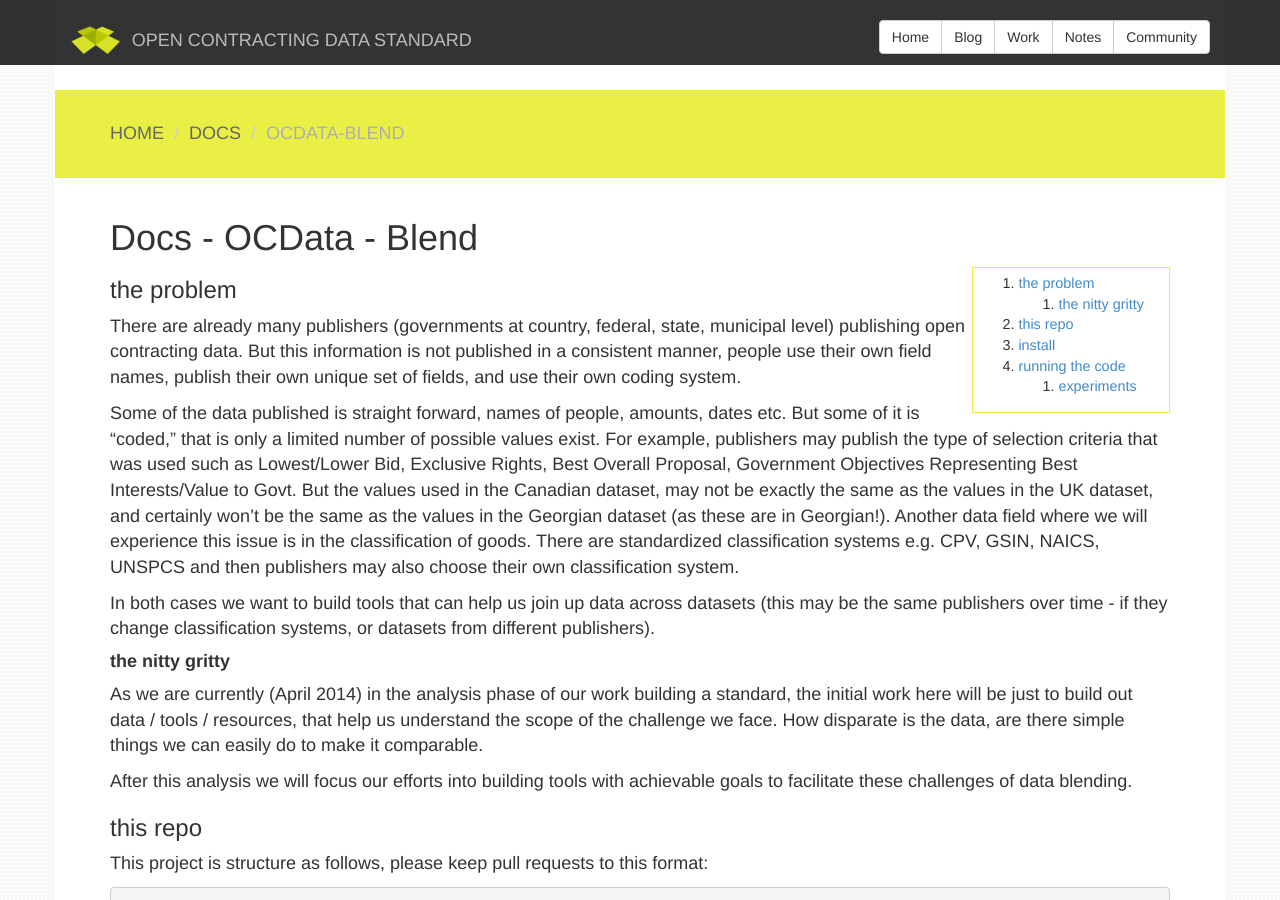
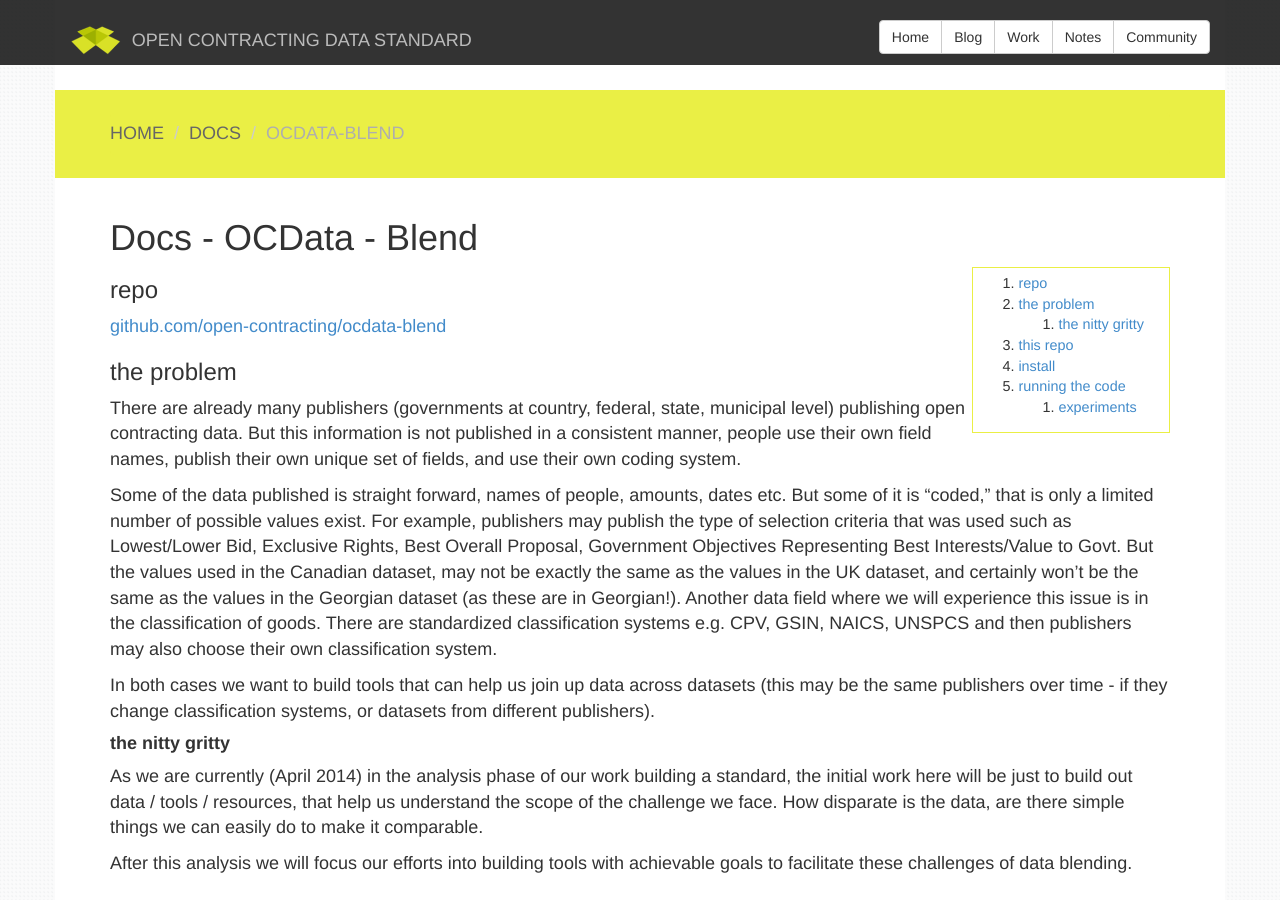
Before and after one commit to open-contracting/open-contracting.github.io, a Jekyll site: the page built from pages/docs/ocdata-blend.md, in a window 1280 px wide and 900 px high. Built offline with Jekyll 4.4.1, drawn with Linux system fonts in a browser that asks for light colours; nearby versions of some CDN libraries; Markdown is read by kramdown in place of the engine named in the settings.

Commit message:
Update ocdata-blend.md

```diff
--- a/pages/docs/ocdata-blend.md
+++ b/pages/docs/ocdata-blend.md
@@ -4,6 +4,10 @@ title: Docs - OCData - Blend
 date: 29/04/2014
 ---
 <div class="toc"></div>
+
+### repo
+[github.com/open-contracting/ocdata-blend](https://github.com/open-contracting/ocdata-blend)
+
 ### the problem
 There are already many publishers (governments at country, federal, state, municipal level) publishing
 open contracting data. But this information is not published in a consistent manner, people use their own field names,
```
